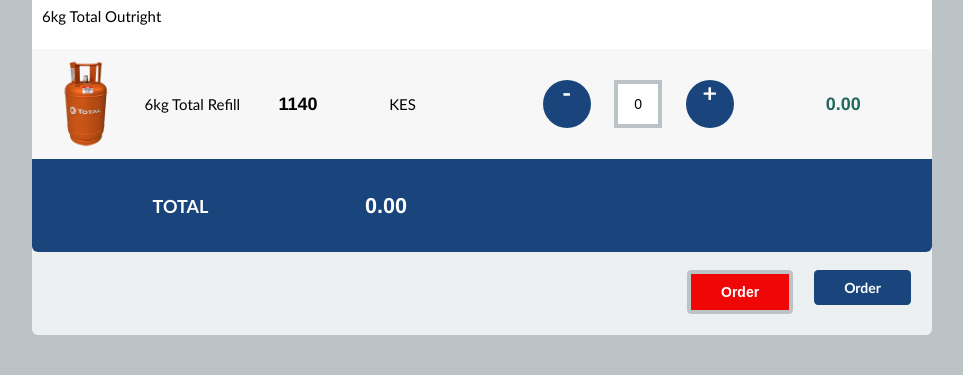
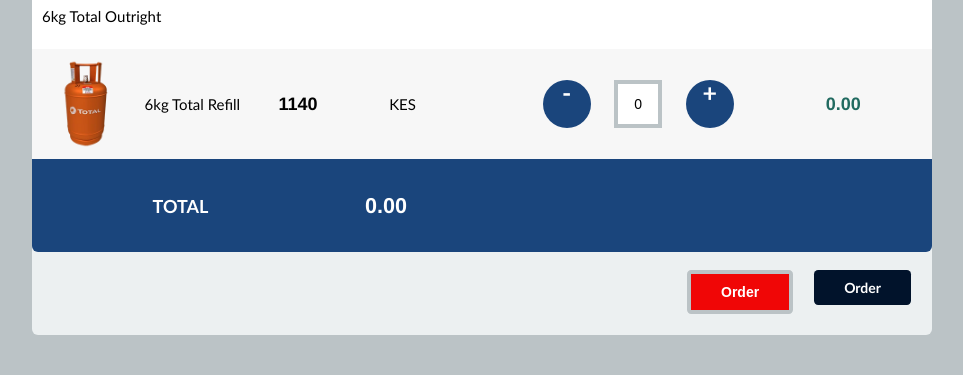
Before and after one commit to natnael1455/url-creation, a Flask app: page / in a window 1280 px wide. Shown: the part 2891-3266 px from the top of the page, without its empty margins (158-1121 px from the left). Run offline with Flask 2, Linux system fonts and the light colour scheme.

Commit message:
fix:action5

```diff
--- a/api/static/style.css
+++ b/api/static/style.css
@@ -163,7 +163,7 @@
     border-radius: 0.3em;
     font-size: 1.4em;
     font-weight: bold;
-    background: #1a457c;
+    background: #01132b;
     color: #fff;
     box-shadow: 0 3px 0 rgb(59 154 198 100%);
 }
```
Also changed, not shown: .github/workflows/deploy.yml.
